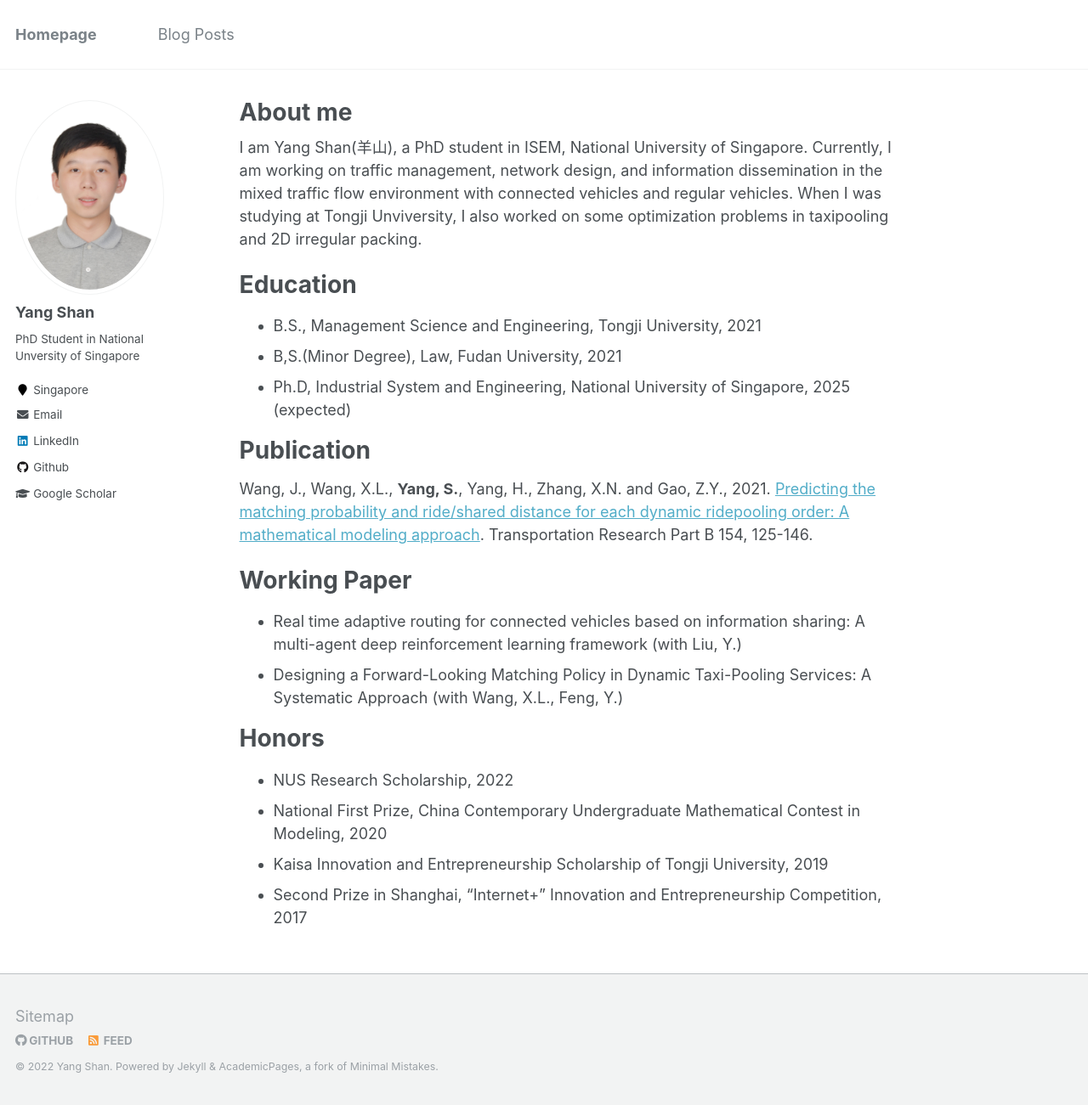
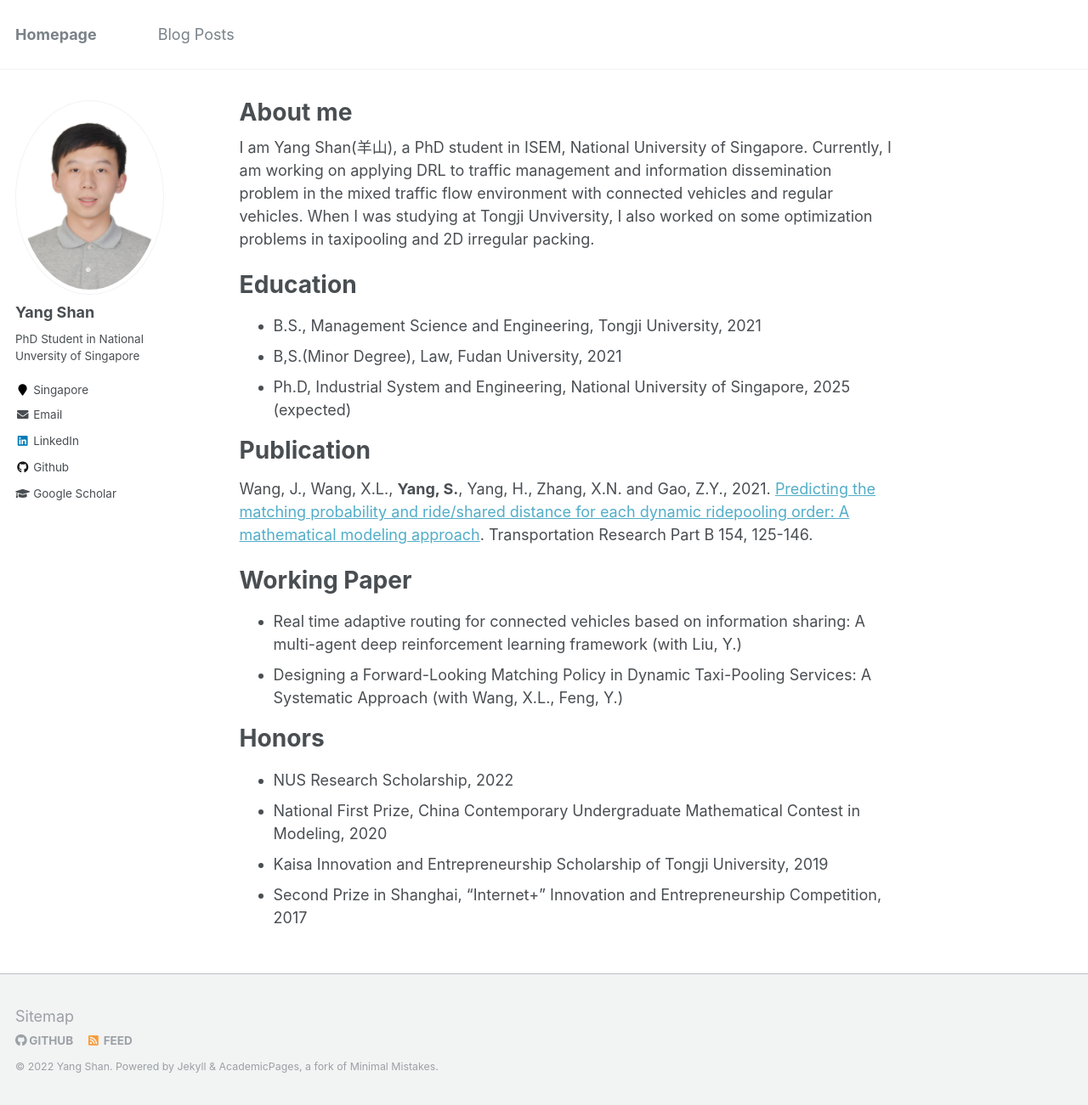
Before and after one commit to seanys/seanys.github.io, a Jekyll site: the page built from _pages/about.md, in a window 1280 px wide and 1301 px high. Shown: the whole window at 85% size. Built offline with Jekyll 4.4.1, drawn with Linux system fonts in a browser that asks for light colours.

Commit message:
Update about.md

```diff
--- a/_pages/about.md
+++ b/_pages/about.md
@@ -8,7 +8,7 @@ redirect_from:
   - /about.html
 ---
 
-I am Yang Shan(羊山), a PhD student in ISEM, National University of Singapore. Currently, I am working on traffic management, network design, and information dissemination in the mixed traffic flow environment with connected vehicles and regular vehicles. When I was studying at Tongji Unviversity, I also worked on some optimization problems in taxipooling and 2D irregular packing.
+I am Yang Shan(羊山), a PhD student in ISEM, National University of Singapore. Currently, I am working on applying DRL to traffic management and information dissemination problem in the mixed traffic flow environment with connected vehicles and regular vehicles. When I was studying at Tongji Unviversity, I also worked on some optimization problems in taxipooling and 2D irregular packing.
 
 Education
 ======
```
